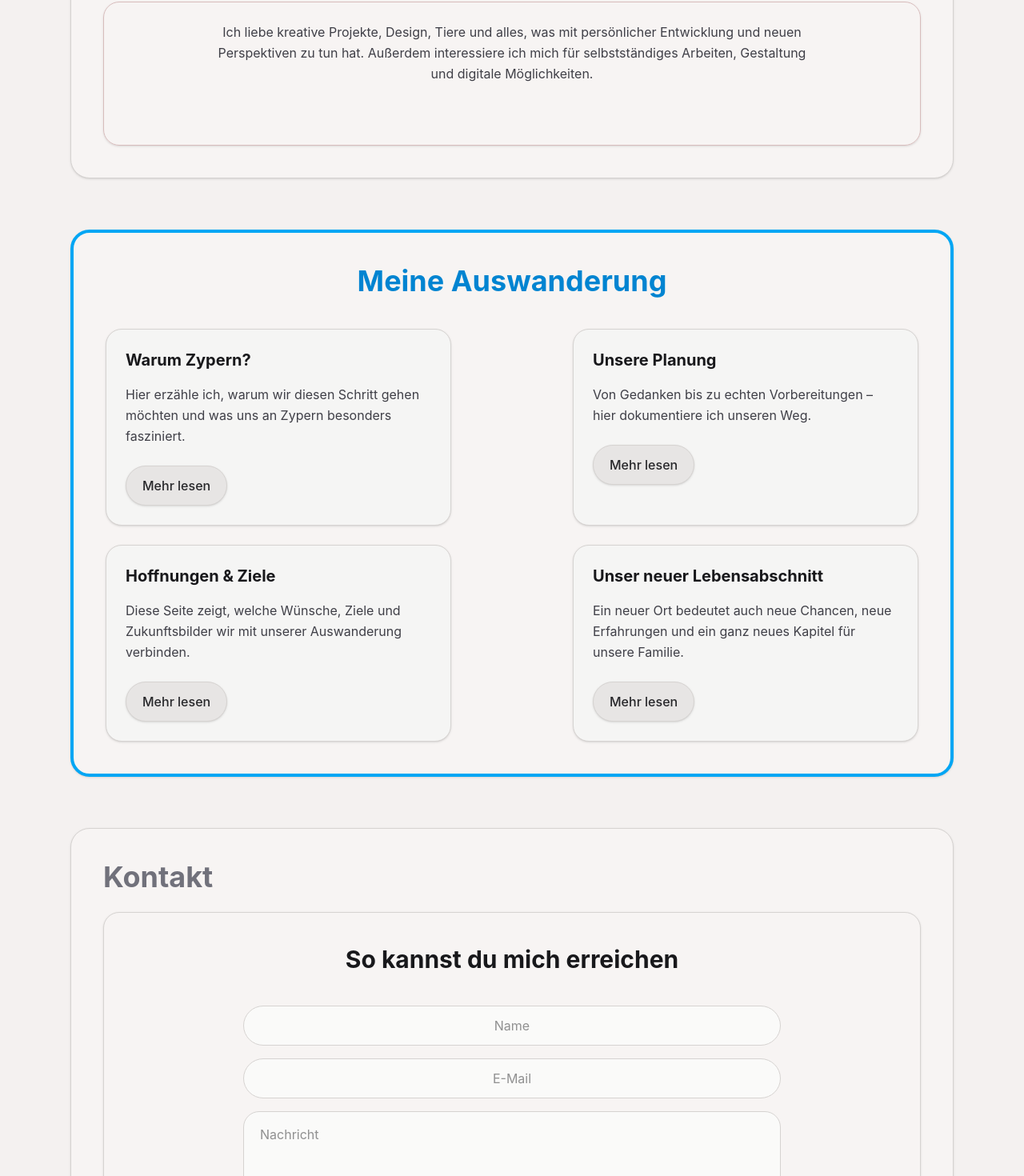
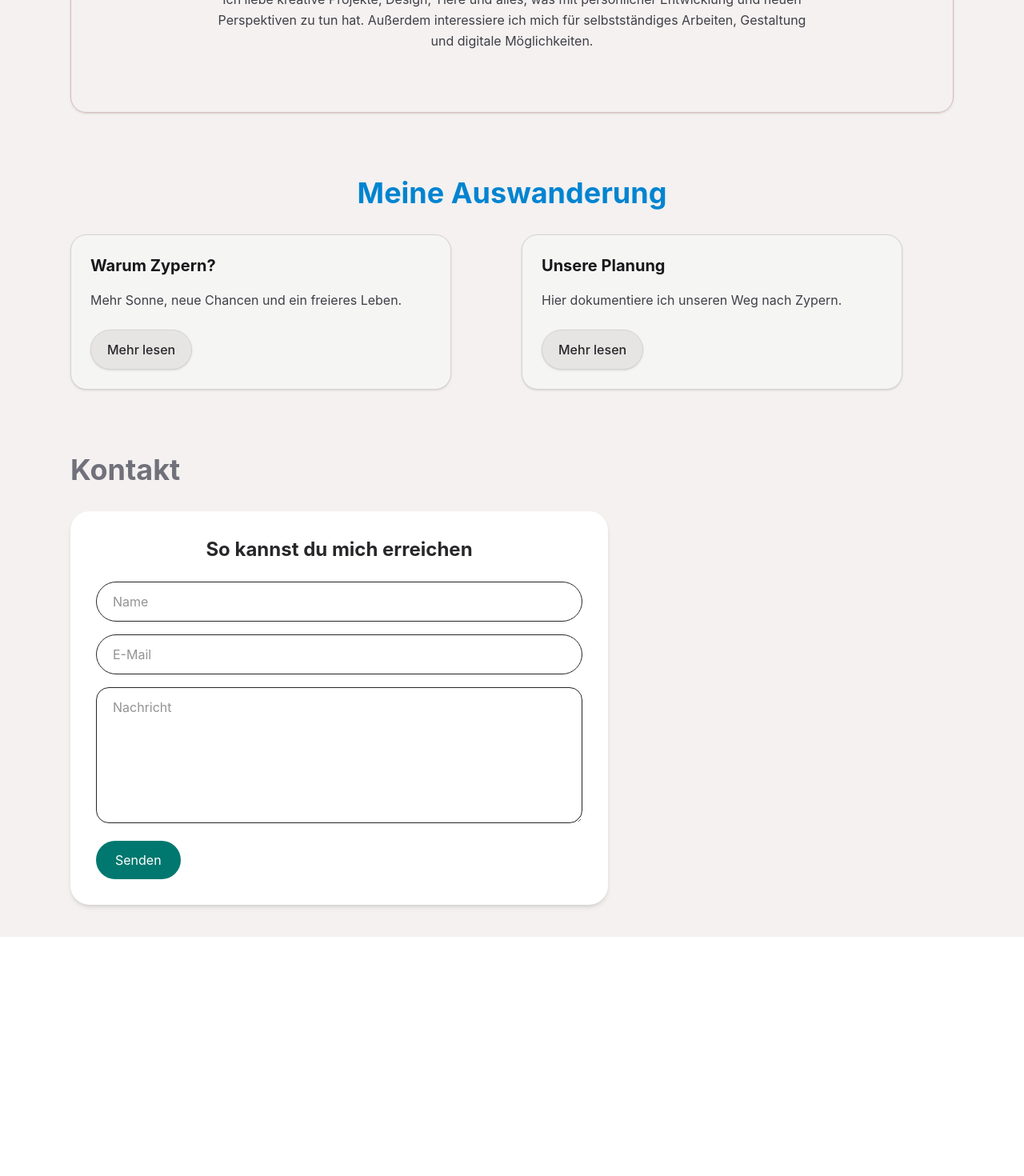
Before and after one commit to ManuelaNeidenbach/portfolio, a React app: page / in a window 1280 px wide. Shown: the part 729-2199 px from the top of the page at 80% size. After the commit the page ends 1900 px from the top, so only its background shows below. Built offline with nearby package versions, Linux system fonts and the light colour scheme; the HTML template or start-up script is replaced by a standard one.

Commit message:
Aufgaben 1-3 mit Komponentenstruktur umgesetzt

```diff
--- a/src/App.jsx
+++ b/src/App.jsx
@@ -1,113 +1,7 @@
- import Header from './components/layout/Header'
-import ProfileName from './components/about/ProfileName'
-import ProfileImage from './components/about/ProfileImage'
-import AboutText from './components/about/AboutText'
-import HobbySection from './components/about/HobbySection'
-import PagePreviewCard from './components/ui/PagePreviewCard'
+ import AboutMe from './components/about/AboutMe'
 
 function App() {
-  return (
-    <div className="min-h-screen bg-[#f4f1f0] text-zinc-800">
-      <Header />
-
-      <main className="max-w-6xl mx-auto px-6 py-8 space-y-16">
-        <section
-          id="about"
-          className="rounded-[24px] border border-stone-300 bg-[#f7f4f3] shadow-sm p-6 md:p-10"
-        >
-          <ProfileName />
-
-          <div className="mt-8 grid gap-8 lg:grid-cols-[1fr_430px] items-start">
-            <AboutText />
-            <ProfileImage />
-          </div>
-
-          <div className="mt-10">
-            <HobbySection />
-          </div>
-        </section>
-
-        <section
-          id="cyprus"
-          className="rounded-[24px] border-4 border-sky-500 bg-[#f7f4f3] shadow-sm p-6 md:p-10"
-        >
-          <h2 className="text-3xl md:text-4xl font-bold text-center text-sky-600">
-            Meine Auswanderung
-          </h2>
-
-          <div className="mt-10 grid gap-6 md:grid-cols-2">
-            <PagePreviewCard
-              title="Warum Zypern?"
-              text="Hier erzähle ich, warum wir diesen Schritt gehen möchten und was uns an Zypern besonders fasziniert."
-              buttonText="Mehr lesen"
-            />
-            <PagePreviewCard
-              title="Unsere Planung"
-              text="Von Gedanken bis zu echten Vorbereitungen – hier dokumentiere ich unseren Weg."
-              buttonText="Mehr lesen"
-              align="right"
-            />
-            <PagePreviewCard
-              title="Hoffnungen & Ziele"
-              text="Diese Seite zeigt, welche Wünsche, Ziele und Zukunftsbilder wir mit unserer Auswanderung verbinden."
-              buttonText="Mehr lesen"
-            />
-            <PagePreviewCard
-              title="Unser neuer Lebensabschnitt"
-              text="Ein neuer Ort bedeutet auch neue Chancen, neue Erfahrungen und ein ganz neues Kapitel für unsere Familie."
-              buttonText="Mehr lesen"
-              align="right"
-            />
-          </div>
-        </section>
-
-        <section
-          id="contact"
-          className="rounded-[24px] border border-stone-300 bg-[#f7f4f3] shadow-sm p-6 md:p-10"
-        >
-          <h2 className="text-3xl md:text-4xl font-bold text-zinc-500 mb-6">
-            Kontakt
-          </h2>
-
-          <div className="rounded-[20px] border border-stone-300 bg-[#f7f4f3] shadow-sm p-6 md:p-10">
-            <h3 className="text-2xl md:text-3xl font-bold text-center text-zinc-900">
-              So kannst du mich erreichen
-            </h3>
-
-            <div className="mt-10 max-w-2xl mx-auto space-y-4">
-              <input
-                type="text"
-                placeholder="Name"
-                className="w-full rounded-full border border-stone-300 bg-stone-50 px-5 py-3 text-center outline-none focus:border-teal-700"
-              />
-
-              <input
-                type="email"
-                placeholder="E-Mail"
-                className="w-full rounded-full border border-stone-300 bg-stone-50 px-5 py-3 text-center outline-none focus:border-teal-700"
-              />
-
-              <textarea
-                placeholder="Nachricht"
-                rows="7"
-                className="w-full rounded-[20px] border border-stone-300 bg-stone-50 px-5 py-4 outline-none focus:border-teal-700 resize-none"
-              ></textarea>
-
-              <div className="flex justify-center pt-2">
-                <button className="rounded-full bg-stone-200 px-8 py-3 text-zinc-800 font-medium border border-stone-300 shadow-sm hover:bg-stone-300 transition">
-                  Senden
-                </button>
-              </div>
-            </div>
-
-            <div className="mt-10 rounded-xl bg-stone-100 border border-stone-200 px-5 py-4 text-sm text-zinc-600 max-w-xs">
-              Links zu anderen Seiten etc
-            </div>
-          </div>
-        </section>
-      </main>
-    </div>
-  )
+  return <AboutMe />
 }
 
 export default App
--- /dev/null
+++ b/src/components/about/AboutMe.jsx
@@ -0,0 +1,20 @@
+import Header from '../layout/Header'
+import Profile from './Profile'
+import CyprusSection from '../sections/CyprusSection'
+import ContactSection from '../sections/ContactSection'
+
+function AboutMe() {
+  return (
+    <div className="min-h-screen bg-[#f4f1f0] text-zinc-800">
+      <Header />
+
+      <main className="max-w-6xl mx-auto px-6 py-10 space-y-20">
+        <Profile />
+        <CyprusSection />
+        <ContactSection />
+      </main>
+    </div>
+  )
+}
+
+export default AboutMe
--- /dev/null
+++ b/src/components/about/Profile.jsx
@@ -0,0 +1,21 @@
+import ProfileName from './ProfileName'
+import AboutText from './AboutText'
+import ProfileImage from './ProfileImage'
+import HobbySection from './HobbySection'
+
+function Profile() {
+  return (
+    <section className="space-y-8">
+      <ProfileName />
+
+      <div className="grid md:grid-cols-2 gap-8 items-start">
+        <AboutText />
+        <ProfileImage />
+      </div>
+
+      <HobbySection />
+    </section>
+  )
+}
+
+export default Profile
--- /dev/null
+++ b/src/components/sections/ContactSection.jsx
@@ -0,0 +1,41 @@
+function ContactSection() {
+  return (
+    <section className="space-y-8">
+      <h2 className="text-4xl font-bold text-zinc-500">
+        Kontakt
+      </h2>
+
+      <div className="bg-white rounded-3xl p-8 shadow-md max-w-2xl">
+        <h3 className="text-2xl font-bold text-center mb-6">
+          So kannst du mich erreichen
+        </h3>
+
+        <div className="space-y-4">
+          <input
+            type="text"
+            placeholder="Name"
+            className="w-full border rounded-full px-5 py-3"
+          />
+
+          <input
+            type="email"
+            placeholder="E-Mail"
+            className="w-full border rounded-full px-5 py-3"
+          />
+
+          <textarea
+            placeholder="Nachricht"
+            rows="6"
+            className="w-full border rounded-2xl px-5 py-3"
+          ></textarea>
+
+          <button className="bg-teal-700 text-white px-6 py-3 rounded-full">
+            Senden
+          </button>
+        </div>
+      </div>
+    </section>
+  )
+}
+
+export default ContactSection
--- /dev/null
+++ b/src/components/sections/CyprusSection.jsx
@@ -0,0 +1,27 @@
+import PagePreviewCard from '../ui/PagePreviewCard'
+
+function CyprusSection() {
+  return (
+    <section className="space-y-8">
+      <h2 className="text-4xl font-bold text-center text-sky-600">
+        Meine Auswanderung
+      </h2>
+
+      <div className="grid md:grid-cols-2 gap-6">
+        <PagePreviewCard
+          title="Warum Zypern?"
+          text="Mehr Sonne, neue Chancen und ein freieres Leben."
+          buttonText="Mehr lesen"
+        />
+
+        <PagePreviewCard
+          title="Unsere Planung"
+          text="Hier dokumentiere ich unseren Weg nach Zypern."
+          buttonText="Mehr lesen"
+        />
+      </div>
+    </section>
+  )
+}
+
+export default CyprusSection
```
